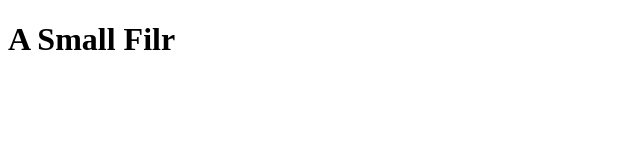
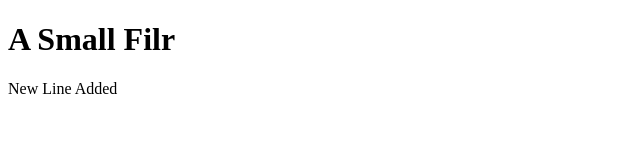
Before and after one commit to sasilagisetti/NewGitRepo1, a plain HTML site: page index.html in a window 1280 px wide. Shown: the whole page, without its empty margins (0-640 px from the left). Drawn offline with Linux system fonts and the light colour scheme.

Commit message:
New Line Added

```diff
--- a/index.html
+++ b/index.html
@@ -8,5 +8,6 @@
 </head>
 <body>
     <h1>A Small Filr</h1>
+    <p>New Line Added</p>
 </body>
 </html>
```
Also changed, not shown: 1 other file.
